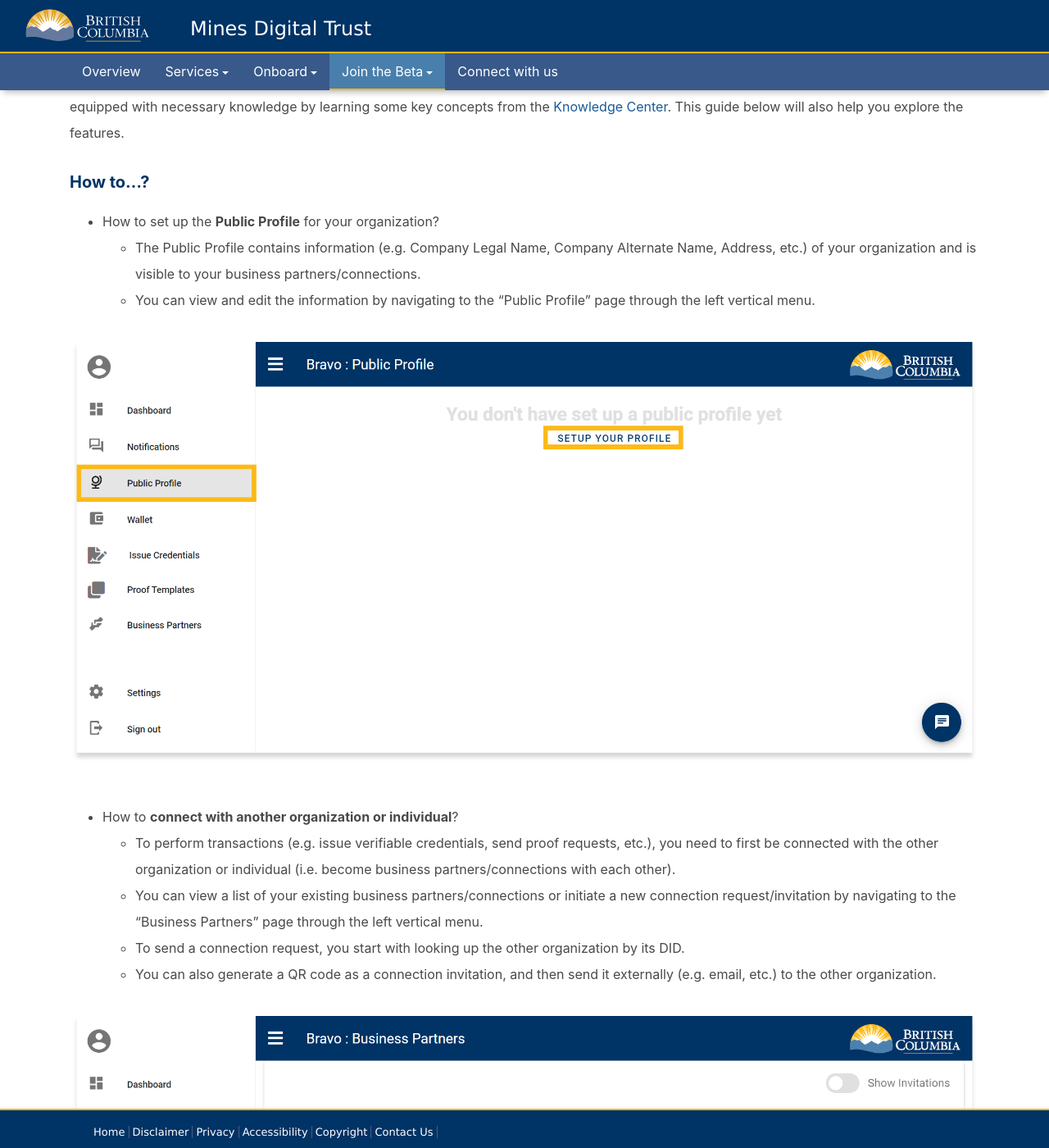
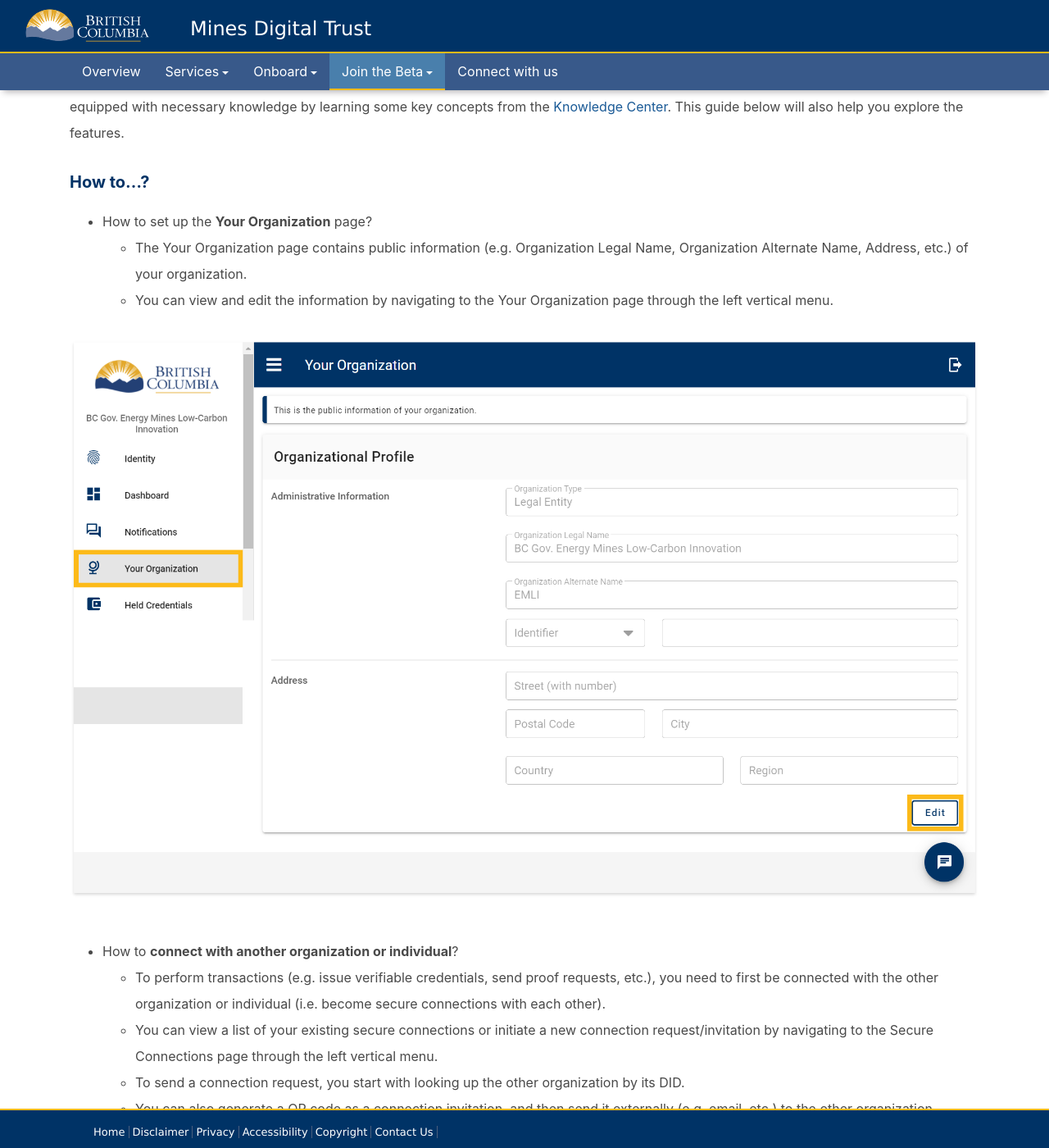
Before and after one commit to bcgov/mines-digital-trust, a Jekyll site: the page built from docs/collections/_beta/guide.md, in a window 1280 px wide and 1400 px high, scrolled down 443 px. Shown: the whole window at 82% size. Built offline with Jekyll 4.4.1, drawn with Linux system fonts in a browser that asks for light colours; nearby versions of some CDN libraries; some of the changed text lies outside the part shown.

Commit message:
Update copy and images on the User Guide page

```diff
--- a/docs/collections/_beta/guide.md
+++ b/docs/collections/_beta/guide.md
@@ -5,20 +5,20 @@
 title: User Guide
 order: 2
 ---
-So now you probably have granted [access](access.html) to your organization's Business Partner Agent (BPA). Not sure where to start? Don't worry, you will be equipped with necessary knowledge by learning some key concepts from the [Knowledge Center](knowledge.html). This guide below will also help you explore the features.
+So now you probably have granted [access](access.html) to the **Enterprise Wallet Proof of Concept (PoC)**. Not sure where to start? Don't worry, you will be equipped with necessary knowledge by learning some key concepts from the [Knowledge Center](knowledge.html). This guide below will also help you explore the features.
 
 #### How to...?
 
-- How to set up the **Public Profile** for your organization?
-  - The Public Profile contains information (e.g. Company Legal Name, Company Alternate Name, Address, etc.) of your organization and is visible to your business partners/connections.
-  - You can view and edit the information by navigating to the "Public Profile" page through the left vertical menu.
+- How to set up the **Your Organization** page?
+  - The Your Organization page contains public information (e.g. Organization Legal Name, Organization Alternate Name, Address, etc.) of your organization.
+  - You can view and edit the information by navigating to the Your Organization page through the left vertical menu.
 <div class="text-center mb-5">
     <img class="img-fluid" src="{{ site.baseurl }}/assets/images/screen-set-up-profile.png" alt="screen-set-up-profile" title="screen-set-up-profile">
 </div>
 
 - How to **connect with another organization or individual**?
-  - To perform transactions (e.g. issue verifiable credentials, send proof requests, etc.), you need to first be connected with the other organization or individual (i.e. become business partners/connections with each other).
-  - You can view a list of your existing business partners/connections or initiate a new connection request/invitation by navigating to the "Business Partners" page through the left vertical menu.
+  - To perform transactions (e.g. issue verifiable credentials, send proof requests, etc.), you need to first be connected with the other organization or individual (i.e. become secure connections with each other).
+  - You can view a list of your existing  secure connections or initiate a new connection request/invitation by navigating to the Secure Connections page through the left vertical menu.
   - To send a connection request, you start with looking up the other organization by its DID.
   - You can also generate a QR code as a connection invitation, and then send it externally (e.g. email, etc.) to the other organization.
 <div class="text-center mb-5">
@@ -27,15 +27,19 @@
 
 - How to **get prepared for issuing verifiable credentials**?
   - A credential schema and a credential definition are required for issuing verifiable credentials.
-  - You can create them by navigating to the "Settings" page through the left vertical menu.
+  - You can create them by navigating to the Settings page through the left vertical menu.
+  - Make sure the "Expert Mode" is on.
 <div class="text-center mb-5">
     <img class="img-fluid" src="{{ site.baseurl }}/assets/images/screen-create-schema.png" alt="screen-create-schema" title="screen-create-schema">
 </div>
 
 - How to **issue a verifiable credential**?
-  - Once you have the credential schema and credential definition in place (please see the above question if not), you can start issuing the verifiable credential on either the "Issue Credentials" page or the "Business Partners" page.
-  - If you go to the "Issue Credentials" page, select the business partner/connection you want to issue to first, then select the credential schema, then fill in the attribute values, and you are ready to hit the "Issue Credential" button.
+  - Once you have the credential schema and credential definition in place (please see the above question if not), you can start issuing the verifiable credential on either the Credential Issuance page or the Secure Connections page.
+  - If you go to the Credential Issuance page, select the connection you want to issue to first, then select the credential schema, then fill in the attribute values, and you are ready to hit the "Issue Credential" button.
 <div class="text-center mb-5">
-    <img class="img-fluid" src="{{ site.baseurl }}/assets/images/screen-issue-credential.png" alt="screen-issue-credential" title="screen-issue-credential">
+    <img class="img-fluid" src="{{ site.baseurl }}/assets/images/screen-issue-credential-1.png" alt="screen-issue-credential" title="screen-issue-credential">
 </div>
-  - If you go to the "Business Partners" page, select the business partner/connection you want to issue to first, then on its details page, issue the credential by selecting the credential schema, then fill in the attribute values.
+  - If you go to the Secure Connections page, select the connection you want to issue to first, then on its details page, issue the credential by selecting the credential schema, then fill in the attribute values.
+<div class="text-center mb-5">
+    <img class="img-fluid" src="{{ site.baseurl }}/assets/images/screen-issue-credential-2.png" alt="screen-issue-credential" title="screen-issue-credential">
+</div>
```
Also changed, not shown: docs/assets/images/screen-create-schema.png, docs/assets/images/screen-establish-connection.png, docs/assets/images/screen-issue-credential-1.png (added), docs/assets/images/screen-issue-credential-2.png (added), docs/assets/images/screen-issue-credential.png (deleted), docs/assets/images/screen-set-up-profile.png, 7 other files.
